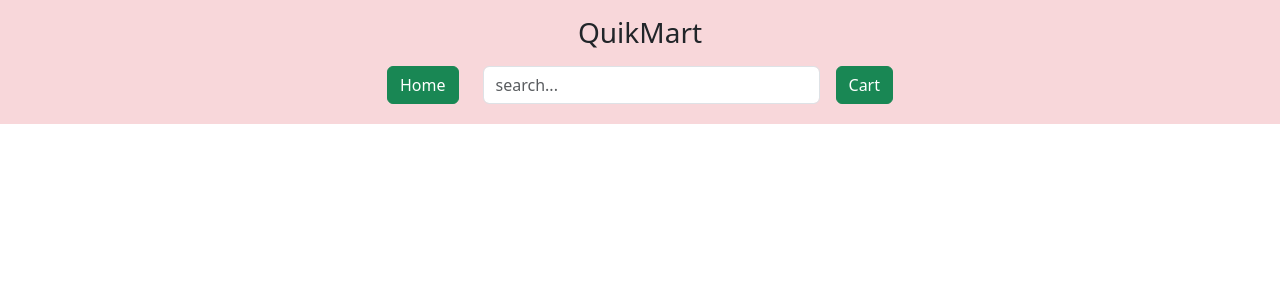
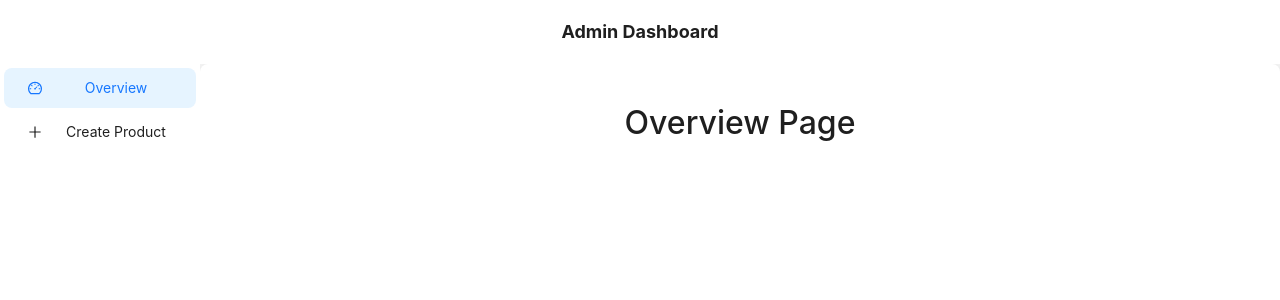
Before and after one commit to jananisree96/QuikMart-E-Com-web-redux, a React (Create React App) app: page /adminAccount in a window 1280 px wide. Shown: the top 300 px of the page. Built offline with nearby package versions, Linux system fonts and the light colour scheme.

Commit message:
Some change By Stephen

```diff
--- a/package.json
+++ b/package.json
@@ -3,10 +3,12 @@
   "version": "0.1.0",
   "private": true,
   "dependencies": {
+    "@ant-design/icons": "^5.4.0",
     "@reduxjs/toolkit": "^2.2.6",
     "@testing-library/jest-dom": "^5.17.0",
     "@testing-library/react": "^13.4.0",
     "@testing-library/user-event": "^13.5.0",
+    "antd": "^5.19.4",
     "bootstrap": "^5.3.3",
     "react": "^18.3.1",
     "react-dom": "^18.3.1",
--- a/src/components/Header.js
+++ b/src/components/Header.js
@@ -4,17 +4,37 @@ import { useNavigate } from 'react-router-dom'
 function Header() {
     const navigate = useNavigate();
   return (
-    <div className='bg-danger-subtle p-3'>
-        <h3 className=''>QuikMart</h3>
-        <div className='row justify-content-center pt-2 pb-1'>
-            <div className='col-sm-12 col-md-7 col-lg-6 col-xl-5 d-flex'>
-                <button className='btn btn-success me-4' onClick={() => navigate('/')}>Home</button>
-                <input className='form-control' type='search' placeholder='search...'/>
-                <button className='btn btn-success ms-3' onClick={() => navigate('/cart')}>Cart</button>
-            </div>
+    <div className="bg-danger-subtle p-3">
+      <h3 className="">QuikMart</h3>
+      <div className="row justify-content-center pt-2 pb-1">
+        <div className="col-sm-12 col-md-7 col-lg-6 col-xl-5 d-flex">
+          <button
+            className="btn btn-success me-4"
+            onClick={() => navigate("/")}
+          >
+            Home
+          </button>
+          <input
+            className="form-control"
+            type="search"
+            placeholder="search..."
+          />
+          <button
+            className="btn btn-success ms-3"
+            onClick={() => navigate("/cart")}
+          >
+            Cart
+          </button>
+          <button
+            className="btn btn-success ms-3"
+            onClick={() => navigate("/login")}
+          >
+            admin
+          </button>
         </div>
+      </div>
     </div>
-  )
+  );
 }
 
 export default Header
--- /dev/null
+++ b/src/container/AdminAccount.js
@@ -0,0 +1,75 @@
+import React, { useState } from "react";
+import { Layout } from "antd";
+import Sidebar from "./Sidebar";
+import Overview from "./OverView";
+import CreateProduct from "./CreateProduct";
+
+const { Header, Sider, Content } = Layout;
+
+const AdminAccount = () => {
+  const [activeComponent, setActiveComponent] = useState("Overview");
+
+  const renderContent = () => {
+    switch (activeComponent) {
+      case "Overview":
+        return <Overview />;
+      case "Create":
+        return <CreateProduct />;
+      default:
+        return <div>Content Not Found</div>;
+    }
+  };
+
+  return (
+    <Layout style={{ height: "100vh" }}>
+      <Header
+        style={{
+          background: "#fff",
+          padding: "0 20px",
+          textAlign: "center",
+          position: "fixed",
+          width: "100%",
+          zIndex: 1,
+        }}
+      >
+        <span style={{ fontSize: "18px", fontWeight: "bold" }}>
+          Admin Dashboard
+        </span>
+      </Header>
+      <Layout style={{ marginTop: 64 }}>
+        <Sider
+          style={{
+            background: "#fff",
+            borderRight: "1px solid #f0f0f0",
+            height: "calc(100vh - 64px)",
+            position: "fixed",
+            left: 0,
+            top: 64,
+            width: 200,
+          }}
+          className="site-layout-background"
+        >
+          <Sidebar setActiveComponent={setActiveComponent} />
+        </Sider>
+        <Layout style={{ marginLeft: 200 }}>
+          <Content
+            style={{
+              background: "#fff",
+              padding: "20px",
+              minHeight: "100vh",
+              overflow: "auto",
+              borderRadius: "8px",
+              boxShadow: "0 2px 8px rgba(0, 0, 0, 0.1)",
+              scrollbarWidth: "thin",
+              scrollbarColor: "hsl(0deg 89.94% 68.82%) white",
+            }}
+          >
+            {renderContent()}
+          </Content>
+        </Layout>
+      </Layout>
+    </Layout>
+  );
+};
+
+export default AdminAccount;
--- /dev/null
+++ b/src/container/CreateProduct.js
@@ -0,0 +1,153 @@
+import React from "react";
+import {
+  Form,
+  Input,
+  InputNumber,
+  Button,
+  Row,
+  Col,
+  Upload,
+  message,
+} from "antd";
+import { UploadOutlined } from "@ant-design/icons";
+
+
+const CreateProduct = () => {
+
+
+
+  const onFinish = (values) => {
+    console.log("Form values:", values);
+  };
+
+
+  const handleUploadChange = (info) => {
+    if (info.file.status === "done") {
+      message.success(`${info.file.name} file uploaded successfully`);
+    } else if (info.file.status === "error") {
+      message.error(`${info.file.name} file upload failed.`);
+    }
+  };
+
+  return (
+    <Form
+      layout="vertical"
+      onFinish={onFinish}
+      style={{ maxWidth: 800, margin: "0 auto" }}
+    >
+      <Row gutter={16}>
+        <Col span={12}>
+          <Form.Item
+            label="Title"
+            name="title"
+            rules={[{ required: true, message: "Please enter the title!" }]}
+          >
+            <Input />
+          </Form.Item>
+        </Col>
+        <Col span={12}>
+          <Form.Item
+            label="Price"
+            name="price"
+            rules={[{ required: true, message: "Please enter the price!" }]}
+          >
+            <InputNumber min={0} step={0.01} style={{ width: "100%" }} />
+          </Form.Item>
+        </Col>
+      </Row>
+      <Row gutter={16}>
+        <Col span={12}>
+          <Form.Item
+            label="Quantity"
+            name="quantity"
+            rules={[{ required: true, message: "Please enter the quantity!" }]}
+          >
+            <InputNumber min={1} style={{ width: "100%" }} />
+          </Form.Item>
+        </Col>
+        <Col span={12}>
+          <Form.Item
+            label="Total"
+            name="total"
+            rules={[{ required: true, message: "Please enter the total!" }]}
+          >
+            <InputNumber min={0} step={0.01} style={{ width: "100%" }} />
+          </Form.Item>
+        </Col>
+      </Row>
+      <Row gutter={16}>
+        <Col span={12}>
+          <Form.Item
+            label="Discount Percentage"
+            name="discountPercentage"
+            rules={[
+              {
+                required: true,
+                message: "Please enter the discount percentage!",
+              },
+            ]}
+          >
+            <InputNumber
+              min={0}
+              max={100}
+              step={0.01}
+              style={{ width: "100%" }}
+            />
+          </Form.Item>
+        </Col>
+        <Col span={12}>
+          <Form.Item
+            label="Discounted Total"
+            name="discountedTotal"
+            rules={[
+              { required: true, message: "Please enter the discounted total!" },
+            ]}
+          >
+            <InputNumber min={0} step={0.01} style={{ width: "100%" }} />
+          </Form.Item>
+        </Col>
+      </Row>
+      <Row gutter={16}>
+        <Col span={12}>
+          <Form.Item
+            label="Stock"
+            name="stock"
+            rules={[{ required: true, message: "Please enter the stock!" }]}
+          >
+            <InputNumber min={0} style={{ width: "100%" }} />
+          </Form.Item>
+        </Col>
+        <Col span={12}>
+          <Form.Item
+            label="Thumbnail"
+            name="thumbnail"
+            rules={[{ required: true, message: "Please upload a thumbnail!" }]}
+          >
+            <Upload
+              name="thumbnail"
+              listType="picture"
+              className="upload-list-inline"
+              showUploadList={false}
+              customRequest={({ file, onSuccess }) => {
+
+                setTimeout(() => {
+                  onSuccess("ok");
+                }, 1000);
+              }}
+              onChange={handleUploadChange}
+            >
+              <Button icon={<UploadOutlined />}>Upload Thumbnail</Button>
+            </Upload>
+          </Form.Item>
+        </Col>
+      </Row>
+      <Form.Item>
+        <Button type="primary" htmlType="submit" style={{ width: "100%" }}>
+          Submit
+        </Button>
+      </Form.Item>
+    </Form>
+  );
+};
+
+export default CreateProduct;
--- a/src/container/Home.js
+++ b/src/container/Home.js
@@ -20,6 +20,7 @@ function Home() {
                     <Route path=':id' element={<Checkout />} />
                 </Route>
                 <Route path='/success' element={<Success/>}/>
+
             </Routes>
         </div>
     )
--- /dev/null
+++ b/src/container/Login.js
@@ -0,0 +1,60 @@
+
+import { Form, Input, Button, Typography, message } from "antd";
+import { useNavigate } from "react-router-dom";
+
+const { Title } = Typography;
+
+const Login = () => {
+  const navigate = useNavigate();
+
+  const handleSubmit = (values) => {
+    const { email, password } = values;
+    if (email === "stephen@gmail.com" && password === "1234") {
+      message.success("Login successful!");
+      navigate("/adminAccount");
+    } else {
+      message.error("Invalid email or password");
+    }
+  };
+
+  return (
+    <div style={{ maxWidth: "400px", margin: "0 auto", padding: "20px" }}>
+      <Title level={2}>Login</Title>
+      <Form
+        layout="vertical"
+        onFinish={handleSubmit}
+        style={{ marginTop: "20px" }}
+      >
+        <Form.Item
+          label="Email"
+          name="email"
+          rules={[
+            { required: true, message: "Email is required" },
+            { type: "email", message: "Enter a valid email" },
+          ]}
+        >
+          <Input type="email" />
+        </Form.Item>
+
+        <Form.Item
+          label="Password"
+          name="password"
+          rules={[
+            { required: true, message: "Password is required" },
+
+          ]}
+        >
+          <Input.Password />
+        </Form.Item>
+
+        <Form.Item>
+          <Button type="primary" htmlType="submit">
+            Submit
+          </Button>
+        </Form.Item>
+      </Form>
+    </div>
+  );
+};
+
+export default Login;
--- /dev/null
+++ b/src/container/OverView.js
@@ -0,0 +1,11 @@
+import React from "react";
+
+function Overview() {
+  return (
+    <div style={{ padding: "20px" }}>
+      <h2>Overview Page</h2>
+    </div>
+  );
+}
+
+export default Overview;
--- /dev/null
+++ b/src/container/Sidebar.js
@@ -0,0 +1,53 @@
+import React from "react";
+import { Layout, Menu } from "antd";
+import { PlusOutlined, DashboardOutlined } from "@ant-design/icons";
+import { useNavigate } from "react-router-dom";
+
+const { Sider } = Layout;
+
+const siderStyle = {
+  background: "#fff",
+  overflow: "auto",
+  height: "100vh",
+  position: "fixed",
+  left: 0,
+  transition: "all 0.3s ease",
+};
+
+const menuStyle = {
+  height: "100%",
+  borderRight: 0,
+};
+
+function Sidebar({ setActiveComponent }) {
+
+
+  const handleMenuClick = (key) => {
+    setActiveComponent(key);
+    console.log("Clicked on menu item:", key);
+
+  };
+
+  return (
+    <Sider style={siderStyle} className="site-layout-background">
+      <Menu mode="inline" defaultSelectedKeys={["Overview"]} style={menuStyle}>
+        <Menu.Item
+          key="Overview"
+          icon={<DashboardOutlined />}
+          onClick={() => handleMenuClick("Overview")}
+        >
+          Overview
+        </Menu.Item>
+        <Menu.Item
+          key="Create"
+          icon={<PlusOutlined />}
+          onClick={() => handleMenuClick("Create")}
+        >
+          Create Product
+        </Menu.Item>
+      </Menu>
+    </Sider>
+  );
+}
+
+export default Sidebar;
--- a/src/routes/index.js
+++ b/src/routes/index.js
@@ -1,15 +1,21 @@
 import React from 'react'
 import { BrowserRouter,Route,Routes } from 'react-router-dom'
 import Home from '../container/Home'
+import AdminAccount from '../container/AdminAccount'
+import Login from "../container/Login"
+import Overview from '../container/OverView'
 
 function Router() {
     return (
-        <BrowserRouter>
-            <Routes>
-              <Route path="*" element={<Home />} />
-            </Routes>
-        </BrowserRouter>
-    )
+      <BrowserRouter>
+        <Routes>
+          <Route path="*" element={<Home />} />
+          <Route path="/login" element={<Login />} />
+          <Route path="/adminAccount" element={<AdminAccount />} />
+
+        </Routes>
+      </BrowserRouter>
+    );
 }
 
-export default Router
+export default Router;
```
Also changed, not shown: 1 other file (tests, documents, lock files or other folders).
